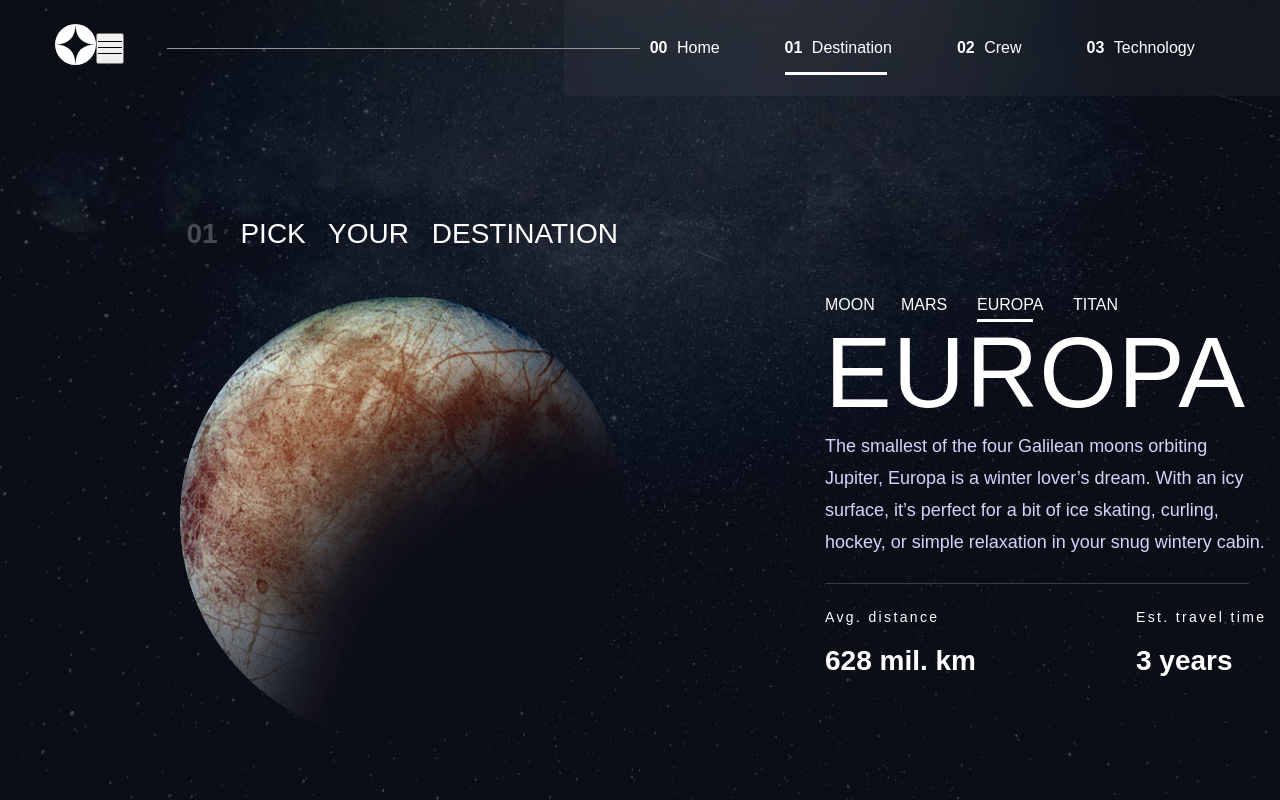
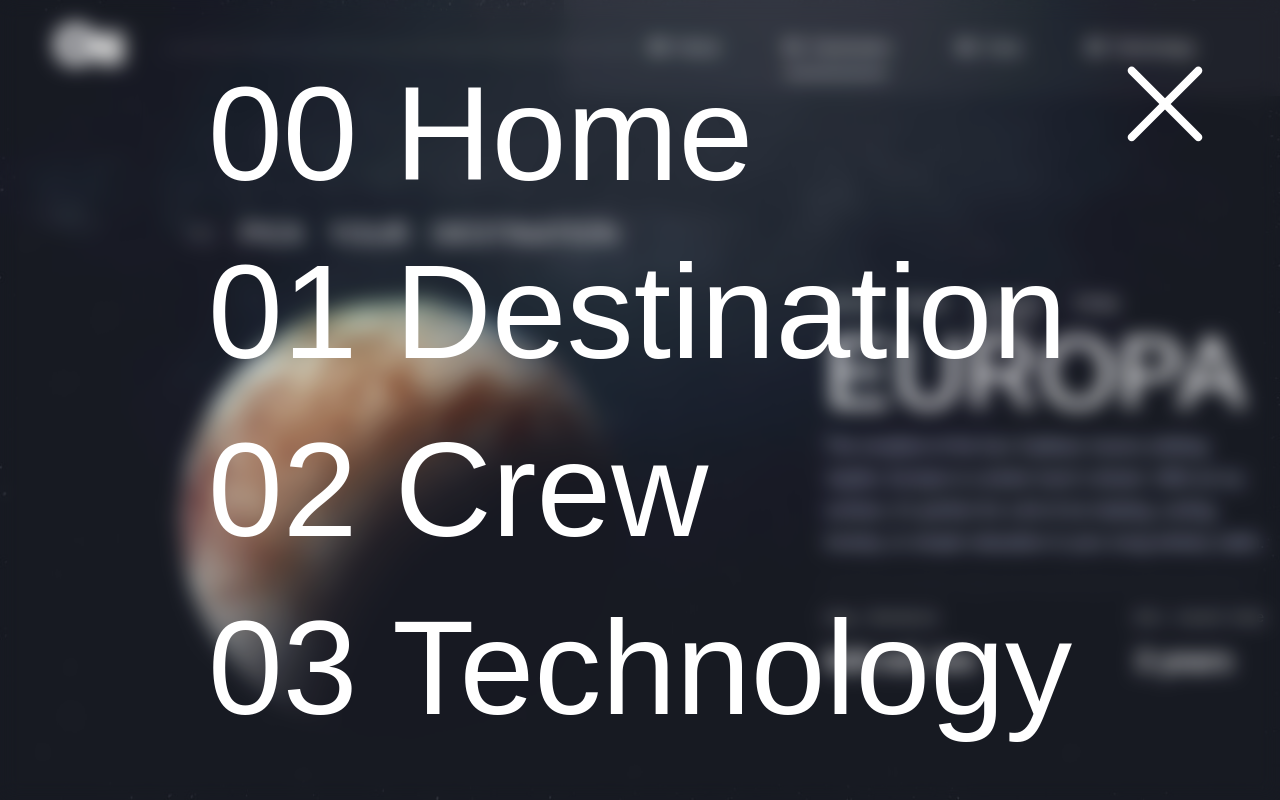
Before and after one commit to LieutenantCobretti1998/space-tourism, a website: page starter-code/destinations.html in a window 1280 px wide. Both pictures are taken after a click on the button "open-menu". Drawn offline with nearby package versions, Linux system fonts and the light colour scheme.

Commit message:
refactoring phase!

```diff
--- a/starter-code/js/helpers.js
+++ b/starter-code/js/helpers.js
@@ -19,3 +19,26 @@ export  function DynamicImage() {
         return "portrait"
     }
 }
+
+// Hamburger Menu
+
+export function HamburgerMenu() {
+    const close_button_element = document.querySelector(".close_button");
+    close_button_element.addEventListener("click", () => {
+        console.log(1)
+        const menu_overlay_element = document.querySelector(".menu-overlay");
+        menu_overlay_element.classList.add("closing_menu");
+        menu_overlay_element.addEventListener('animationend', () => {
+            // Hide after animation completes
+            menu_overlay_element.classList.remove("active_menu");
+            menu_overlay_element.classList.remove('closing_menu'); // Clean up class to prepare for next open
+        }, { once: true });
+    })
+
+    const open_button_element = document.querySelector(".open_menu");
+    open_button_element.addEventListener("click", () => {
+        const menu_overlay_element = document.querySelector(".menu-overlay");
+        menu_overlay_element.classList.remove("closing_menu");
+        menu_overlay_element.classList.add("active_menu");
+    })
+}
--- a/starter-code/sass/technolgies_components/animations.scss
+++ b/starter-code/sass/common_components/animations.scss
@@ -1,5 +1,3 @@
-
-
 @keyframes expandMenuDiagonally {
   from {
     transform: translateX(100%) translateY(0%) scale(0);
--- /dev/null
+++ b/starter-code/sass/common_components/hamburger_menu.scss
@@ -0,0 +1,74 @@
+.header {
+  .menu-overlay {
+    display: none;
+    position: fixed;
+    top: 0;
+    left: 0;
+    width: 100%;
+    height: 100%;
+    background-color: rgba(255, 255, 255, 0.05);
+    backdrop-filter: blur(10px);
+    opacity: 0;
+    visibility: hidden;
+    z-index: 5;
+    justify-content: center;
+    align-items: center;
+    transform-origin: top right;
+
+    &.active_menu {
+      display: flex;
+      animation: expandMenuDiagonally 1s forwards; // Use 'forwards' to maintain the final animation state
+      visibility: visible; // Immediately make the overlay visible
+    }
+
+    &.closing_menu {
+      animation: collapseMenuDiagonally 1s forwards;
+    }
+
+    & > nav > ul {
+      display: flex;
+      flex-direction: column;
+      gap: 3vh;
+    }
+
+    & > nav > ul > li {
+      list-style: none;
+      font-size: 10.5vw;
+
+      & > a {
+        text-decoration: none;
+        color: $color-white;
+
+        &:visited {
+          text-decoration: none;
+        }
+      }
+
+      & {
+        transition: transform 0.8s ease;
+        &:active {
+          transform: scale(0.90);
+        }
+      }
+    }
+  }
+
+  .close_button {
+    position: fixed;
+    top: 5%;
+    right: 4%;
+    min-width: 10vw;
+    max-width: 15vw;
+    height: auto;
+    display: block;
+    background: none;
+    border: none;
+    cursor: pointer;
+    fill: $color-white;
+    transition: transform 0.7s ease-out;
+
+    &:active {
+      transform: scale(0.80);
+    }
+  }
+}
```
